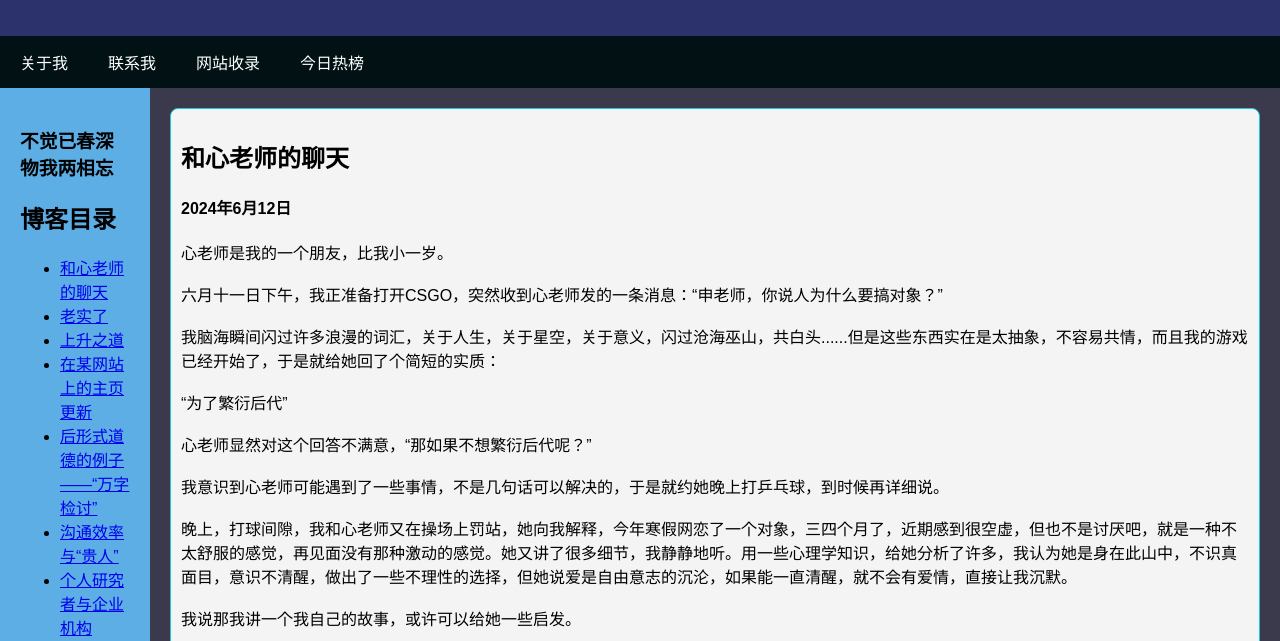
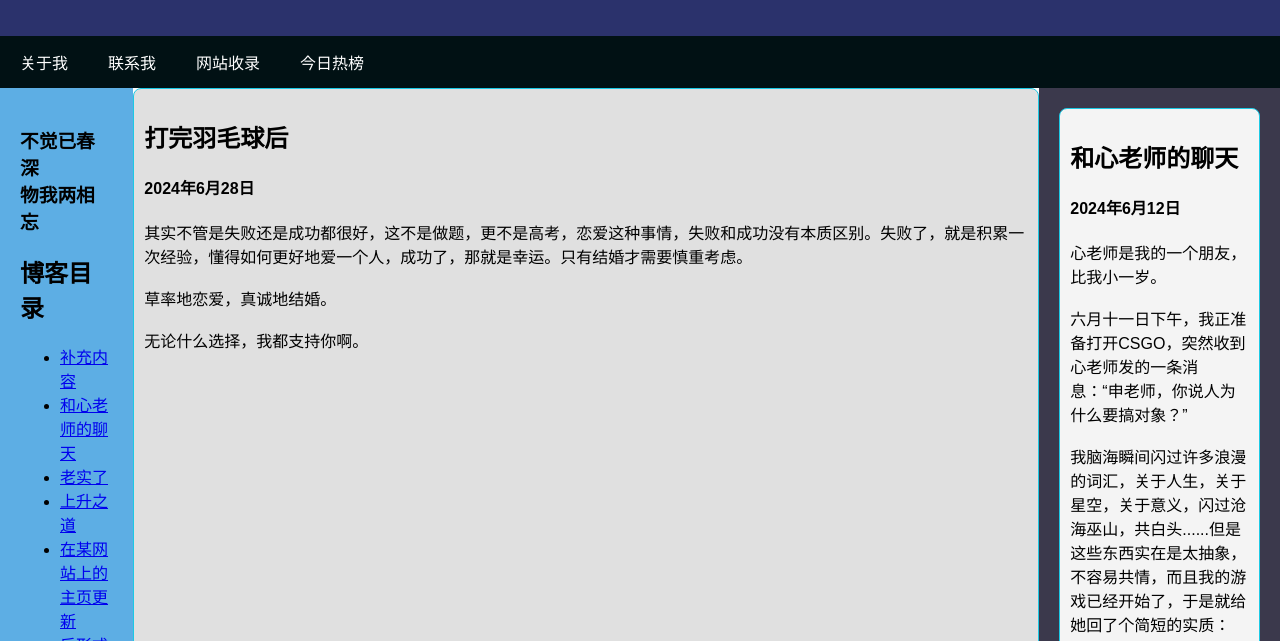
Before and after one commit to ShenFengyue/fengyue.github.io, a plain HTML site: page index.html in a window 1280 px wide. Shown: the part 134-775 px from the top of the page. Drawn offline with Linux system fonts and the light colour scheme.

Commit message:
Update index.html

```diff
--- a/index.html
+++ b/index.html
@@ -174,7 +174,8 @@
 
             <!-- 目录部分 -->
             <ul>
-                 <li><a href="#article_16">和心老师的聊天</a></li>
+                <li><a href="#article_17">补充内容</a></li>
+                <li><a href="#article_16">和心老师的聊天</a></li>
                 <li><a href="#article_15">老实了</a></li>
                 <li><a href="#article_14">上升之道</a></li>
                 <li><a href="#article_13">在某网站上的主页更新</a></li>
@@ -205,6 +206,14 @@
 
 
         <!-- 正文部分 -->
+
+        <div class="article" id="article_17">
+            <h2>打完羽毛球后</h2>
+                <h4>2024年6月28日</h4>
+               其实不管是失败还是成功都很好，这不是做题，更不是高考，恋爱这种事情，失败和成功没有本质区别。失败了，就是积累一次经验，懂得如何更好地爱一个人，成功了，那就是幸运。只有结婚才需要慎重考虑。 <br/><br/>
+草率地恋爱，真诚地结婚。 <br/><br/>
+无论什么选择，我都支持你啊。
+ </div>
 
  <div class="content">
             <div class="article" id="article_15">
```
